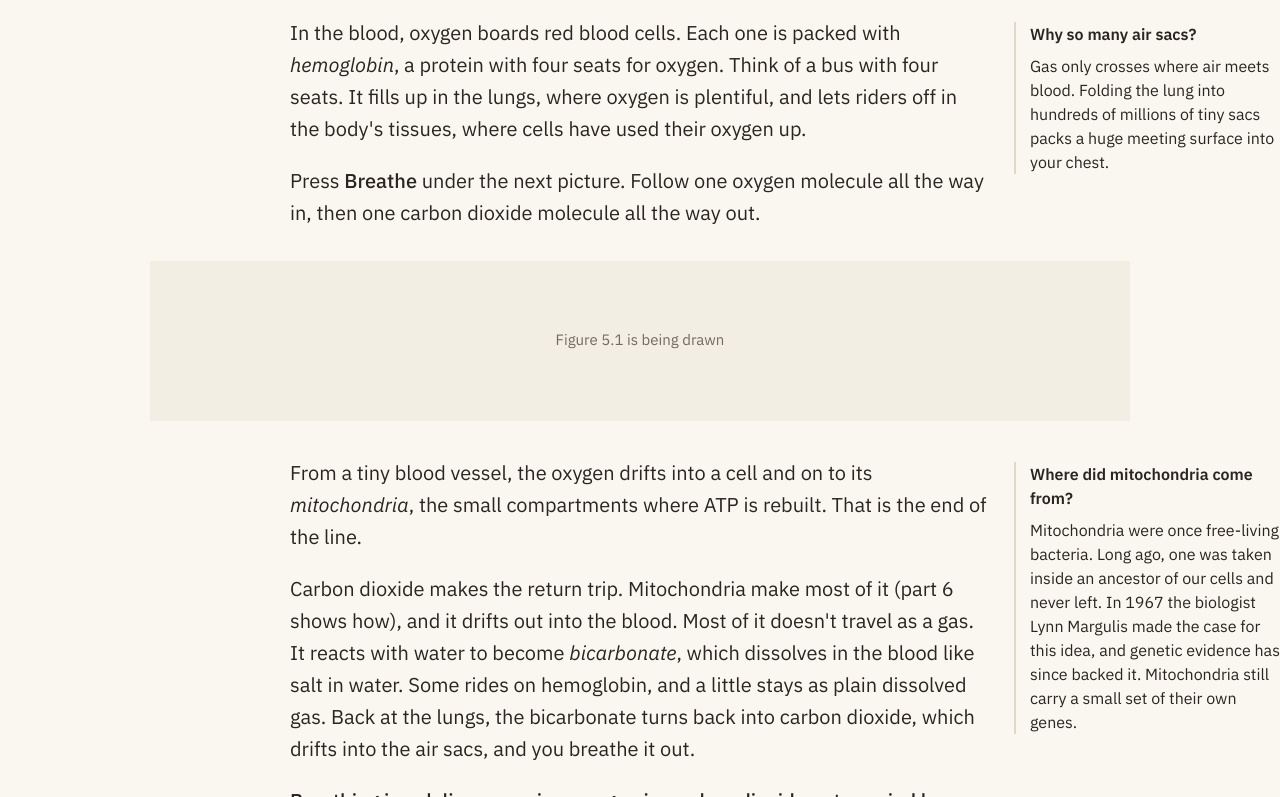
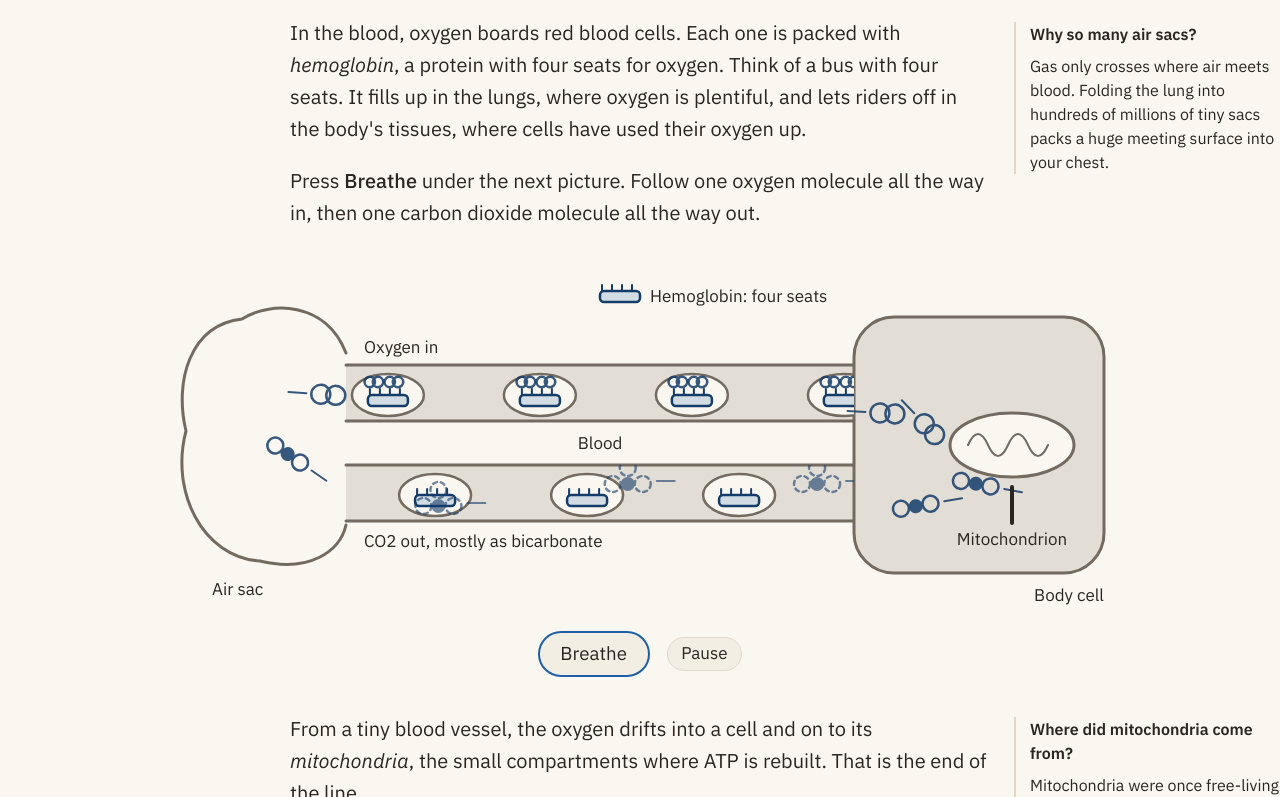
Before and after one commit to codeted323/how-atp-powers-you, a plain HTML site: page index.html in a window 1280 px wide. Shown: the part 11203-12000 px from the top of the page. Drawn offline with Linux system fonts and the light colour scheme; animation ran at ten frames a second.

Commit message:
Add Figure 5.1 (breath-path): oxygen in, carbon dioxide out
Five stations in context: air sac, two vessels (out to the body above,
back to the lungs below), a body cell and its mitochondrion. Red blood
cells carry hemoglobin, the subject, drawn as a small four-seat bar with
a key. Oxygen and carbon dioxide use the flow mark; in the blood, CO2
travels as bicarbonate (dashed) and turns back near the air sac.
Breathe follows one oxygen in (8 s) and one CO2 out (7 s); idle, a slow
17 s trickle of both. On a phone the strip runs top to bottom, with the
labels beside it.

Co-Authored-By: Claude Opus 5.5 <noreply@anthropic.com>
Claude-Session: https://claude.ai/code/session_01MWgbaq8nRC3Nh9gqBWoFQK

```diff
--- /dev/null
+++ b/figures/breath-path.js
@@ -0,0 +1,266 @@
+// Figure 5.1 · breath-path · 980 × 360 (phone: the same strip run top to
+// bottom, 354 × 584)
+// A left-to-right strip of five stations (all context): an air sac, a lung
+// blood vessel with red blood cells, a long vessel, a body cell, and a
+// mitochondrion inside it. Blood runs out to the body in the upper vessel
+// and back in the lower one. Hemoglobin is a small four-seat shape inside
+// each red blood cell (subject). Oxygen and carbon dioxide are flow marks;
+// in the blood, carbon dioxide travels as bicarbonate (the dashed mark) and
+// changes back near the air sac.
+// Breathe: one oxygen crosses into the blood, takes a seat on hemoglobin,
+// rides along, gets off, drifts into the cell and reaches the mitochondrion
+// (8 s); then one carbon dioxide makes the reverse trip (7 s).
+// Idle: a slow background trickle of both on a 17 s loop.
+import { Figure, ease, lerp } from "../assets/js/figure.js";
+import { el, particle } from "../assets/js/marks.js";
+
+const TRICKLE = 17;
+const OUT = { y0: 104, y1: 160 }; // the upper vessel (to the body)
+const BACK = { y0: 204, y1: 260 }; // the lower vessel (back to the lungs)
+const VX = [196, 704]; // vessels run between these
+const MITO = [862, 184];
+const BREATHE = 15;
+
+// red blood cell with its hemoglobin: (0, 0) is the cell's center
+function redCell(parent, id) {
+  const g = el("g", { id }, parent);
+  el("ellipse", { cx: 0, cy: 0, rx: 36, ry: 21, class: "f-paper l-muted w25" }, g);
+  const hb = el("g", { class: "hb" }, g);
+  // hemoglobin: a bar with four seat-backs, like a small bus
+  el("rect", { x: -20, y: 0, width: 40, height: 11, rx: 4, class: "f-subject l-subject w25" }, hb);
+  for (const sx of [-15, -5, 5, 15]) el("path", { d: `M${sx - 3} 0V-6`, class: "l-subject w2" }, hb);
+  return { g, seats: [-15, -5, 5, 15].map((sx) => [sx + 1, -10]) };
+}
+
+export function mount(fig) {
+  const P = fig.id;
+  const svg = fig.querySelector("svg.art");
+  const status = fig.querySelector(`#${P}-status`) || fig.querySelector(`#${P}-caption`);
+  const breatheBtn = fig.querySelector(`#${P}-breathe`);
+  let narrow = null;
+  let parts;
+  let figure;
+  const state = { at: null };
+
+  function build() {
+    const n = fig.clientWidth < 640;
+    if (n === narrow) return;
+    narrow = n;
+    for (const c of [...svg.children]) c.remove();
+    const W = narrow ? 354 : 980;
+    const H = narrow ? 584 : 360;
+    svg.setAttribute("width", W);
+    svg.setAttribute("height", H);
+    svg.setAttribute("viewBox", `0 0 ${W} ${H}`);
+    const defs = el("defs", {}, svg);
+    // the world is drawn along the strip; a phone runs it top to bottom
+    // (a transpose: the outward vessel on the left, the return on the right)
+    const S = 0.58;
+    const E = 104 - 40 * S;
+    const world = el("g", { id: `${P}-world`, transform: narrow ? `matrix(0 ${S} ${S} 0 ${E} 6)` : "" }, svg);
+    const map = (u, v) => (narrow ? [E + v * S, 6 + u * S] : [u, v]);
+
+    // context: air sac, two vessels, body cell, mitochondrion
+    el("path", {
+      d: "M196 92 C176 40 120 40 92 58 C40 64 24 120 36 170 C20 230 52 296 110 300 C160 312 190 290 196 264",
+      class: "f-paper l-muted w3", id: `${P}-sac`,
+    }, world);
+    for (const [k, v] of [["out", OUT], ["back", BACK]]) {
+      el("rect", { x: VX[0], y: v.y0, width: VX[1] - VX[0], height: v.y1 - v.y0, class: "f-muted", id: `${P}-vessel-${k}` }, world);
+      el("path", { d: `M${VX[0]} ${v.y0}H${VX[1]}M${VX[0]} ${v.y1}H${VX[1]}`, class: "l-muted w3" }, world);
+      const cp = el("clipPath", { id: `${P}-clip-${k}` }, defs);
+      el("rect", { x: VX[0], y: v.y0, width: VX[1] - VX[0], height: v.y1 - v.y0 }, cp);
+    }
+    el("rect", { x: 704, y: 56, width: 250, height: 256, rx: 40, class: "f-muted l-muted w3", id: `${P}-cell` }, world);
+    el("ellipse", { cx: MITO[0], cy: MITO[1], rx: 62, ry: 32, class: "f-paper l-muted w3", id: `${P}-mito` }, world);
+    el("path", { d: `M${MITO[0] - 44} ${MITO[1]} q10 -22 20 0 t20 0 t20 0 t20 0`, class: "l-muted w2" }, world);
+
+    // red cells in both vessels (clipped to them)
+    const outG = el("g", { "clip-path": `url(#${P}-clip-out)` }, world);
+    const backG = el("g", { "clip-path": `url(#${P}-clip-back)` }, world);
+    const outCells = [0, 1, 2, 3].map((i) => {
+      const c = redCell(outG, `${P}-rbc-out-${i + 1}`);
+      // each carries a few oxygen in its seats
+      c.o2 = [0, 2].map((j) => {
+        const m = particle(c.g, "o2", { id: `${P}-rbc-out-${i + 1}-o2-${j + 1}`, scale: 0.55, upright: true });
+        m.place(c.seats[j][0], c.seats[j][1] - 3, 0, false);
+        return m;
+      });
+      return c;
+    });
+    const backCells = [0, 1, 2, 3].map((i) => redCell(backG, `${P}-rbc-back-${i + 1}`));
+    const hco3 = [0, 1, 2].map((i) => particle(backG, "hco3", { id: `${P}-hco3-${i + 1}`, upright: true }));
+    // trickle in the cell and the sac
+    const cellO2 = [0, 1].map((i) => particle(world, "o2", { id: `${P}-cell-o2-${i + 1}` }));
+    const cellCO2 = [0, 1].map((i) => particle(world, "co2", { id: `${P}-cell-co2-${i + 1}` }));
+    const sacO2 = [0, 1].map((i) => particle(world, "o2", { id: `${P}-sac-o2-${i + 1}` }));
+    const sacCO2 = [0, 1].map((i) => particle(world, "co2", { id: `${P}-sac-co2-${i + 1}` }));
+
+    // the featured trip (Breathe)
+    const fCell = redCell(outG, `${P}-rbc-featured`);
+    const fBack = el("g", {}, world);
+    const fO2 = particle(world, "o2", { id: `${P}-o2` });
+    const fCO2 = particle(fBack, "co2", { id: `${P}-co2` });
+    const fHCO3 = particle(fBack, "hco3", { id: `${P}-hco3`, upright: true });
+
+    // labels (outside the world, so they stay upright)
+    const L = el("g", { id: `${P}-labels` }, svg);
+    const lab = (wide, nar, words, anchor = "start") => {
+      const [x, y] = narrow ? nar : wide;
+      const t = el("text", { x, y, "text-anchor": narrow ? nar[2] || "start" : anchor, class: narrow ? "t-small" : "" }, L);
+      t.textContent = words;
+      return t;
+    };
+    lab([62, 334], [4, 64], "Air sac");
+    lab([450, 188], [4, 300], "Blood", "middle");
+    lab([214, 92], [4, 200], "Oxygen in");
+    if (narrow) {
+      lab(null, [270, 196], "CO2 out,");
+      lab(null, [270, 216], "mostly as");
+      lab(null, [270, 236], "bicarbonate");
+      // Blood's leader, to the outward vessel
+      el("path", { d: `M48 295H${(map(0, OUT.y0)[0] - 10).toFixed(1)}`, class: "l-ink w4" }, L);
+    } else {
+      lab([214, 286], null, "CO2 out, mostly as bicarbonate");
+    }
+    lab([954, 340], [270, 548], "Body cell", "end");
+    lab([862, 284], [4, 482], "Mitochondrion", "middle");
+    // the mitochondrion's leader
+    if (narrow) {
+      const m = map(MITO[0], MITO[1] + 32);
+      el("path", { d: `M106 476H${(m[0] - 32 * S - 10).toFixed(1)}`, class: "l-ink w4" }, L);
+    } else {
+      el("path", { d: `M${MITO[0]} 262V${MITO[1] + 32 + 10}`, class: "l-ink w4" }, L);
+    }
+    // a key for hemoglobin, drawn large
+    const key = el("g", { id: `${P}-key`, transform: narrow ? "translate(28 374)" : "translate(470 36)" }, L);
+    el("rect", { x: -20, y: -6, width: 40, height: 11, rx: 4, class: "f-subject l-subject w25" }, key);
+    for (const sx of [-15, -5, 5, 15]) el("path", { d: `M${sx - 3} -6V-12`, class: "l-subject w2" }, key);
+    const kt = el("text", { x: narrow ? -24 : 30, y: narrow ? 26 : 5, class: narrow ? "t-small" : "" }, key);
+    if (narrow) {
+      el("tspan", { x: -24, dy: 0 }, kt).textContent = "Hemoglobin:";
+      el("tspan", { x: -24, dy: "1.2em" }, kt).textContent = "four seats";
+    } else {
+      kt.textContent = "Hemoglobin: four seats";
+    }
+
+    parts = { outCells, backCells, hco3, cellO2, cellCO2, sacO2, sacCO2, fCell, fO2, fCO2, fHCO3 };
+    if (figure) figure.dirty = true;
+  }
+
+  function draw(t) {
+    const p = parts;
+    const s = state.at === null ? -1 : t - state.at;
+    const trip = s >= 0 && s < BREATHE;
+
+    // ---- the trickle (hidden while a featured trip runs) ----
+    const tr = (t % TRICKLE) / TRICKLE;
+    const span = VX[1] - VX[0] + 100;
+    p.outCells.forEach((c, i) => {
+      const x = VX[0] - 50 + ((tr + i / 4) % 1) * span;
+      c.g.setAttribute("transform", `translate(${x.toFixed(1)} ${(OUT.y0 + OUT.y1) / 2 + 2})`);
+      c.g.style.display = trip ? "none" : "";
+    });
+    p.backCells.forEach((c, i) => {
+      const x = VX[1] + 50 - ((tr + i / 4 + 0.12) % 1) * span;
+      c.g.setAttribute("transform", `translate(${x.toFixed(1)} ${(BACK.y0 + BACK.y1) / 2 + 2})`);
+    });
+    p.hco3.forEach((m, i) => {
+      const x = VX[1] + 30 - ((tr + i / 3 + 0.05) % 1) * (span - 40);
+      m.place(x, BACK.y0 + 16 + (i % 2) * 22, 180, true);
+      m.g.style.display = trip ? "none" : "";
+    });
+    const loopPath = (m, a, b, k, phase, shown = true) => {
+      const q = (tr * 2 + phase) % 1;
+      m.place(lerp(a[0], b[0], q), lerp(a[1], b[1], q) + Math.sin(q * 9 + k) * 6, null, true);
+      m.g.style.display = trip || !shown ? "none" : "";
+    };
+    p.cellO2.forEach((m, i) => loopPath(m, [712, 120 + i * 20], [MITO[0] - 66, MITO[1] - 10 + i * 18], i, i / 2));
+    p.cellCO2.forEach((m, i) => loopPath(m, [MITO[0] - 30, MITO[1] + 34 + i * 8], [712, 236 + i * 14], i + 2, i / 2 + 0.25));
+    p.sacO2.forEach((m, i) => loopPath(m, [70, 110 + i * 40], [190, 130], i, i / 2 + 0.1, i === 0));
+    p.sacCO2.forEach((m, i) => loopPath(m, [190, 232], [60, 150 + i * 60], i + 1, i / 2 + 0.6, i === 0));
+
+    // ---- the featured oxygen (0–8 s) ----
+    const rbcY = (OUT.y0 + OUT.y1) / 2 + 2;
+    const rideX = lerp(250, 660, ease(s, 1.8, 5.2));
+    p.fCell.g.style.display = trip ? "" : "none";
+    p.fCell.g.setAttribute("transform", `translate(${(trip ? rideX : -200).toFixed(1)} ${rbcY})`);
+    const seat = [rideX + p.fCell.seats[0][0], rbcY + p.fCell.seats[0][1] - 3];
+    let ox;
+    let oy;
+    let scale = 1;
+    if (s < 1.2) {
+      const q = ease(s, 0, 1.2);
+      ox = lerp(110, 214, q);
+      oy = lerp(150, 132, q) + Math.sin(q * 8) * 8;
+    } else if (s < 1.8) {
+      const q = ease(s, 1.2, 1.8);
+      ox = lerp(214, seat[0], q);
+      oy = lerp(132, seat[1], q);
+      scale = lerp(1, 0.55, q);
+    } else if (s < 5.2) {
+      ox = seat[0];
+      oy = seat[1];
+      scale = 0.55;
+    } else if (s < 5.8) {
+      const q = ease(s, 5.2, 5.8);
+      ox = lerp(seat[0], 716, q);
+      oy = lerp(seat[1], 124, q);
+      scale = lerp(0.55, 1, q);
+    } else {
+      const q = ease(s, 5.8, 8);
+      ox = lerp(716, MITO[0] - 72, q);
+      oy = lerp(124, MITO[1] - 8, q) + Math.sin(q * 7) * 6;
+    }
+    p.fO2.g.style.display = trip && s < 8.4 ? "" : "none";
+    if (trip) {
+      p.fO2.place(ox, oy, null, s < 1.2 || s > 5.2);
+      if (scale !== 1) p.fO2.g.setAttribute("transform", p.fO2.g.getAttribute("transform") + ` scale(${scale})`);
+    }
+
+    // ---- the featured carbon dioxide (8–15 s) ----
+    const c = s - 8;
+    let cx;
+    let cy;
+    let asBicarb = false;
+    if (c < 1.6) {
+      const q = ease(c, 0, 1.6);
+      cx = lerp(MITO[0] - 20, 690, q);
+      cy = lerp(MITO[1] + 30, 230, q) + Math.sin(q * 6) * 5;
+    } else if (c < 5.8) {
+      const q = ease(c, 2.0, 5.4);
+      cx = lerp(690, 226, q);
+      cy = 230;
+      asBicarb = c >= 1.8 && c < 5.6;
+    } else {
+      const q = ease(c, 5.8, 7);
+      cx = lerp(226, 70, q);
+      cy = lerp(230, 70, q) + Math.sin(q * 5) * 6;
+    }
+    const cOn = trip && c >= 0;
+    p.fCO2.g.style.display = cOn && !asBicarb ? "" : "none";
+    p.fHCO3.g.style.display = cOn && asBicarb ? "" : "none";
+    if (cOn) {
+      p.fCO2.place(cx, cy, null, true);
+      p.fHCO3.place(cx, cy, 180, c > 2.0 && c < 5.4);
+    }
+
+    const note = !trip ? "" :
+      s < 1.2 ? "An oxygen molecule crosses from the air sac into the blood." :
+      s < 1.8 ? "It takes a seat on hemoglobin." :
+      s < 5.2 ? "It rides the blood toward the body." :
+      s < 8 ? "It gets off, drifts into the cell and reaches a mitochondrion." :
+      c < 1.8 ? "A carbon dioxide molecule leaves the mitochondrion and the cell." :
+      c < 5.6 ? "In the blood it travels dissolved, as bicarbonate." :
+      "Near the air sac it turns back into carbon dioxide and is breathed out.";
+    if (status && status.textContent !== note) status.textContent = note;
+  }
+
+  build();
+  figure = new Figure(fig, { draw });
+  new ResizeObserver(build).observe(fig);
+  breatheBtn.addEventListener("click", () => {
+    if (state.at !== null && figure.t - state.at < BREATHE) return;
+    state.at = figure.act(BREATHE);
+  });
+}
--- a/index.html
+++ b/index.html
@@ -266,9 +266,12 @@
 
   <p>Press <b>Breathe</b> under the next picture. Follow one oxygen molecule all the way in, then one carbon dioxide molecule all the way out.</p>
 
-  <figure class="fig fig-pending" id="breath-path" data-figure="5.1">
-  <div class="fig-art"><svg class="art" width="980" height="160" viewBox="0 0 980 160" role="img" aria-labelledby="breath-path-alt"><text x="490" y="84" text-anchor="middle" class="t-small t-muted">Figure 5.1 is being drawn</text></svg></div>
+  <figure class="fig" id="breath-path" data-figure="5.1">
+  <div class="fig-art"><svg class="art" width="980" height="360" viewBox="0 0 980 360" role="img" aria-labelledby="breath-path-alt"></svg></div>
   <p class="sr-only" id="breath-path-alt">A strip from a lung&#x27;s air sac to a body cell. An oxygen molecule crosses into the blood, rides a four-seat hemoglobin to the far end, drifts into a cell and reaches a mitochondrion. A carbon dioxide molecule makes the reverse trip, dissolved in the blood for most of the way, and leaves through the air sac.</p>
+  <p class="sr-only" id="breath-path-status" aria-live="polite"></p>
+  <noscript><p class="fig-caption">This figure needs JavaScript. It shows: A strip from a lung&#x27;s air sac to a body cell. An oxygen molecule crosses into the blood, rides a four-seat hemoglobin to the far end, drifts into a cell and reaches a mitochondrion. A carbon dioxide molecule makes the reverse trip, dissolved in the blood for most of the way, and leaves through the air sac.</p></noscript>
+  <div class="fig-controls"><button type="button" class="btn btn-action" id="breath-path-breathe">Breathe</button><button type="button" class="btn btn-swap" data-pause aria-pressed="false" aria-label="Pause this figure"><span>Play</span><span>Pause</span></button></div>
 </figure>
 
   <div class="with-aside">
@@ -527,6 +530,8 @@ import { mount as coupledBuckets } from "./figures/coupled-buckets.js";
 coupledBuckets(document.getElementById("coupled-buckets"));
 import { mount as atpBudget } from "./figures/atp-budget.js";
 atpBudget(document.getElementById("atp-budget"));
+import { mount as breathPath } from "./figures/breath-path.js";
+breathPath(document.getElementById("breath-path"));
 
 initPage();
 </script>
```
